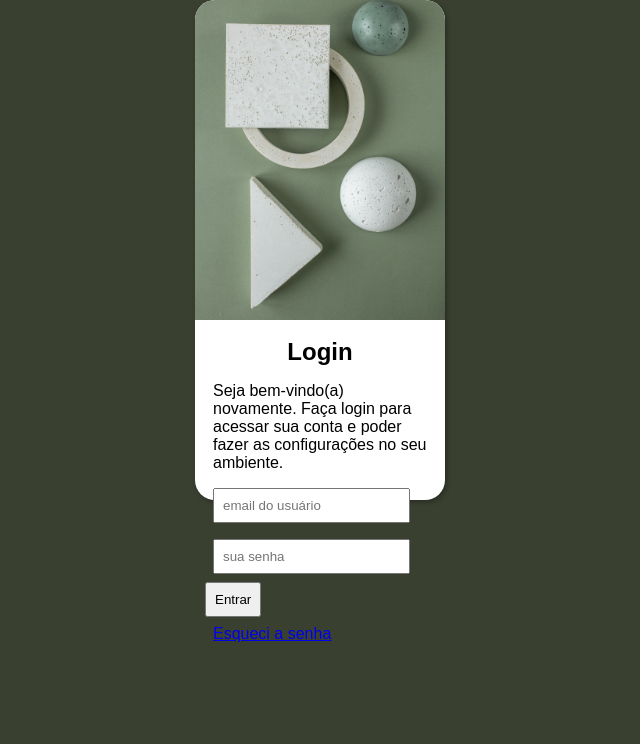
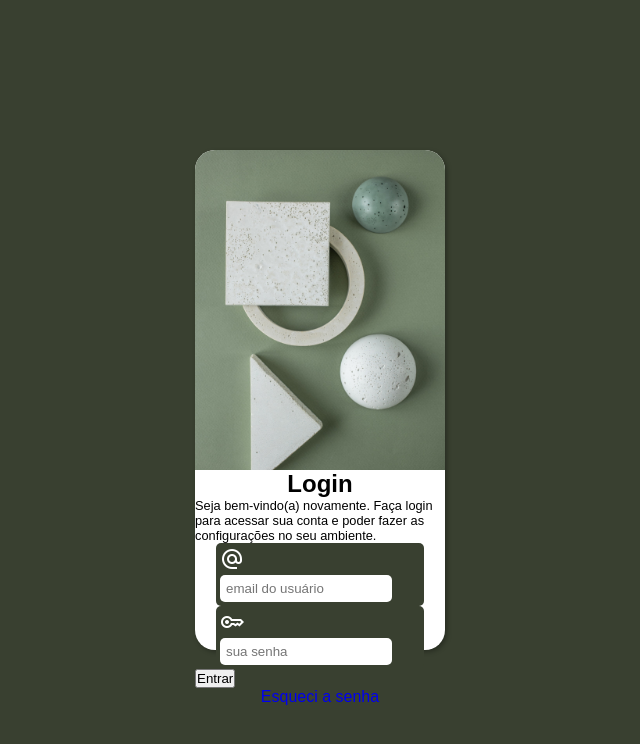
Before and after one commit to alexandre4am/projeto-login, a plain HTML site: page index.html in a window 1280 px wide. Shown: the whole page, without its empty margins (320-960 px from the left). Drawn offline with nearby package versions, Linux system fonts and the light colour scheme.

Commit message:
atualizando projeto login

```diff
--- a/estilos/style.css
+++ b/estilos/style.css
@@ -8,10 +8,11 @@
     font-family: Arial, Helvetica, sans-serif;
 }
 
-html, body {
+body {
     width: 100vw;
     height: 100vh;
     background-color: #394030;
+    position: relative;
 }
 
 main {
@@ -22,6 +23,10 @@ main {
     margin: auto;
     border-radius: 20px;
     box-shadow: 2px 2px 5px rgba(0, 0, 0, 0.308);
+    position: absolute;
+    top: 50%;
+    left: 50%;
+    transform: translate(-50%, -50%);
 }
 
 section#imagem {
@@ -30,16 +35,34 @@ section#imagem {
     border-top-right-radius: 20px;
     background-image: url(../imagens/verde-escuro.jpg);
     background-size: cover;
-    background-position: center center;
+    background-position: top center;
     background-repeat: no-repeat;
 }
 
-section#conteudo {
-    padding: 10px;
+section > p {
+    font-size: 0.8em;
+    margin: auto;
 }
 
-h1, p, input, a {
-    padding: 8px;
+span {
+    color: white;
+}
+
+.email-sen {
+    width: 160px;
+    border: none;
+    border-radius: 5px;
+    padding: 6px;
+
+}
+
+section > form > p {
+    width: 200px;
+    margin: 6px;
+    margin: auto;
+    padding: 4px;
+    border-radius: 5px;
+    background-color: #394030;
 }
 
 main > section > h1 {
@@ -48,4 +71,29 @@ main > section > h1 {
 
 .bloco {
     display: block;
+    text-decoration: none;
+    text-align: center;
 }
+
+/* main {
+    height: 100vh;
+    position: relative;
+}
+
+section#telefone {
+    height: 627px;
+    width: 311px;
+    position: absolute;
+    top: 50%;
+    left: 50%;
+    transform: translate(-50%, -50%);
+    background: url("../imagens/frame-iphone.png") no-repeat;
+}
+
+<span class="material-symbols-outlined">
+alternate_email
+</span>
+
+
+
+*/
--- a/index.html
+++ b/index.html
@@ -4,6 +4,8 @@
     <meta charset="UTF-8">
     <meta name="viewport" content="width=device-width, initial-scale=1.0">
     <title>Projeto Login</title>
+    <link rel="stylesheet" href="https://fonts.googleapis.com/css2?family=Material+Symbols+Outlined:opsz,wght,FILL,GRAD@20..48,100..700,0..1,-50..200" />
+    <link rel="stylesheet" href="https://fonts.googleapis.com/css2?family=Material+Symbols+Outlined:opsz,wght,FILL,GRAD@20..48,100..700,0..1,-50..200" />
     <link rel="stylesheet" href="estilos/style.css" media="all">
 </head>
 <body>
@@ -16,12 +18,18 @@
             <p>Seja bem-vindo(a) novamente. Faça login para acessar sua conta e poder fazer as configurações no seu ambiente.</p>
             <form action="cadastro.php" method="post" autocomplete="on">
                 <p>
+                    <span class="material-symbols-outlined">
+                        alternate_email
+                    </span>
                     <label for="iemail"></label>
-                    <input type="email" name="email" id="iemail" required placeholder="email do usuário" autocomplete="email">
+                    <input class="email-sen" type="email" name="email" id="iemail" required placeholder="email do usuário" autocomplete="email">
                 </p>
                 <p>
+                    <span class="material-symbols-outlined">
+                        key
+                    </span>
                     <label for="isen"></label>
-                    <input type="password" name="sen" id="isen" required minlength="8" maxlength="12" placeholder="sua senha" autocomplete="current-password">
+                    <input class="email-sen" type="password" name="sen" id="isen" required minlength="8" maxlength="12" placeholder="sua senha" autocomplete="current-password">
                 </p>
                 <input class="bloco" type="submit" value="Entrar">
                 <a class="bloco" href="#">Esqueci a senha</a>
```
